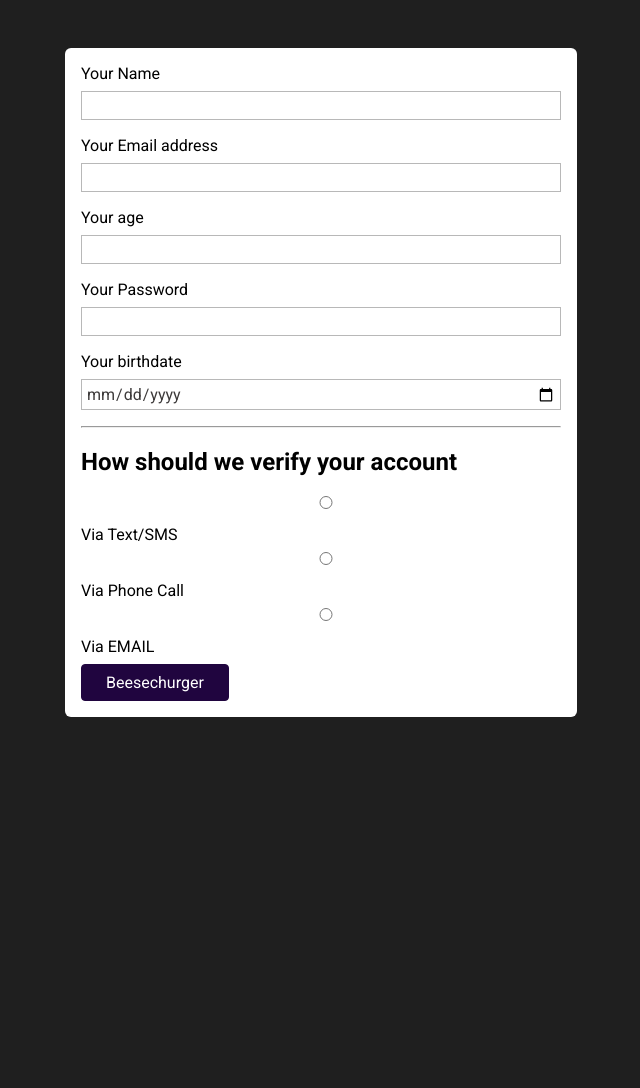
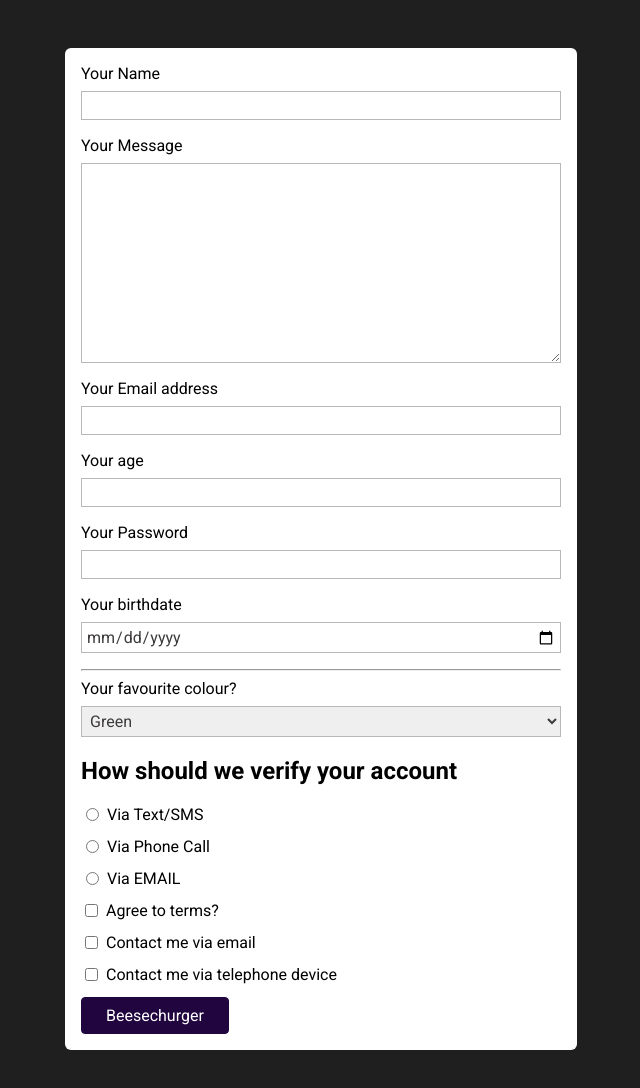
Before and after one commit to B0rad/forms-page, a plain HTML site: page index.html in a window 1280 px wide. Shown: the whole page, without its empty margins (319-959 px from the left). Before the commit the page ends 800 px from the top, so only its background shows below. Drawn offline with Linux system fonts and the light colour scheme.

Commit message:
more small changes

```diff
--- a/index.html
+++ b/index.html
@@ -16,6 +16,10 @@
     <form action="/" method="GET">
       <label for="username">Your Name</label>
       <input type="text" name="user-name" id="username" />
+
+      <label for="usermessage">Your Message</label>
+      <textarea name="user-message" id="usermessage" cols="30" rows="10"></textarea>
+
       <label for="useremail">Your Email address</label>
       <input type="email" name="user-email" id="useremail" />
       <label for="userage">Your age</label>
@@ -25,7 +29,14 @@
       <label for="userdate">Your birthdate</label>
       <input type="date" name="userdate" id="user-date" />
       <hr />
+      <label for="favourite-colour">Your favourite colour?</label>
+      <select name="" id="favouritecolour">
+        <option value="">Green</option>
+        <option value="">Blue</option>
+        <option value="">Paisley</option>
+      </select>
       <h2>How should we verify your account</h2>
+      <div class="form-control-inline">
         <input
           type="radio"
           name="verify"
@@ -33,10 +44,29 @@
           value="text-message"
         />
         <label for="verify-text-message">Via Text/SMS</label>
+      </div>
+      <div class="form-control-inline">
         <input type="radio" name="verify" id="verify-phone" value="phone" />
         <label for="verify-phone">Via Phone Call</label>
+      </div>
+      <div class="form-control-inline">
         <input type="radio" name="verify" id="verify-email" value="email" />
         <label for="verify-email">Via EMAIL</label>
+      </div>
+      <div class="form-control-inline">
+        <input type="checkbox" id="agree-terms" name="terms">
+        <label for="agree-terms">Agree to terms?</label>
+      </div>
+      <div class="form-control-inline">
+        <input type="checkbox" id="contact-email" name="contact" value="email">
+        <label for="contact-email">Contact me via email</label>
+      </div>
+      <div class="form-control-inline">
+        <input type="checkbox" id="contact-phone" name="contact" value="phone">
+        <label for="contact-phone">Contact me via telephone device</label>
+      </div>
+
+
       <button>Beesechurger</button>
     </form>
   </body>
--- a/styles.css
+++ b/styles.css
@@ -16,7 +16,9 @@ label {
   display: block;
 }
 
-input {
+input,
+textarea,
+select {
   width: 100%;
   display: block;
   margin-bottom: 1rem;
@@ -27,7 +29,8 @@ input {
   color: rgb(61, 58, 58);
 }
 
-input:focus {
+input:focus,
+textarea:focus {
   background-color: rgb(219, 190, 253);
   color: rgb(32, 5, 63);
   border-color: rgb(32, 5, 63);
@@ -48,3 +51,12 @@ button:hover {
   background-color: rgb(52, 14, 95);
   border-color: rgb(52, 14, 95);
 }
+
+.form-control-inline {
+  display: flex;
+}
+
+.form-control-inline input {
+  width: auto;
+  margin-right: 0.5rem;
+}
```
Lines whose indentation alone changed are shown as unchanged.
